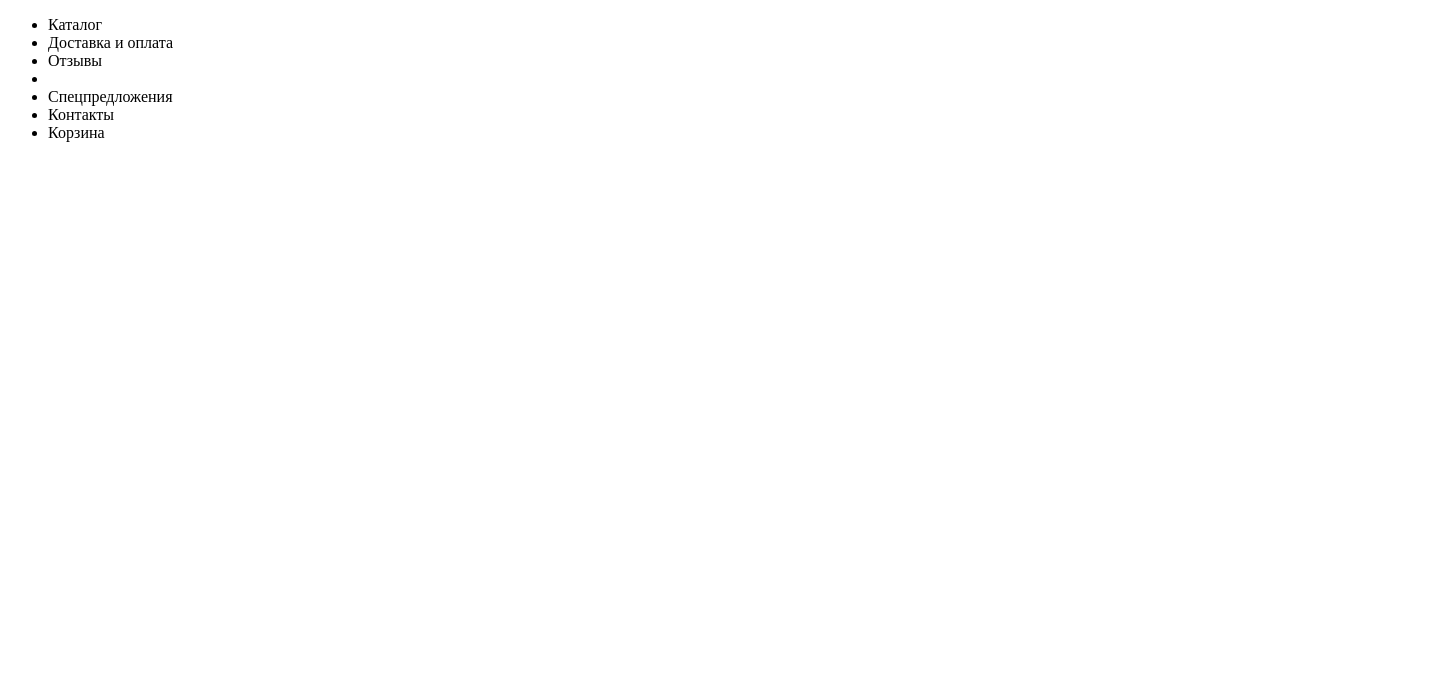
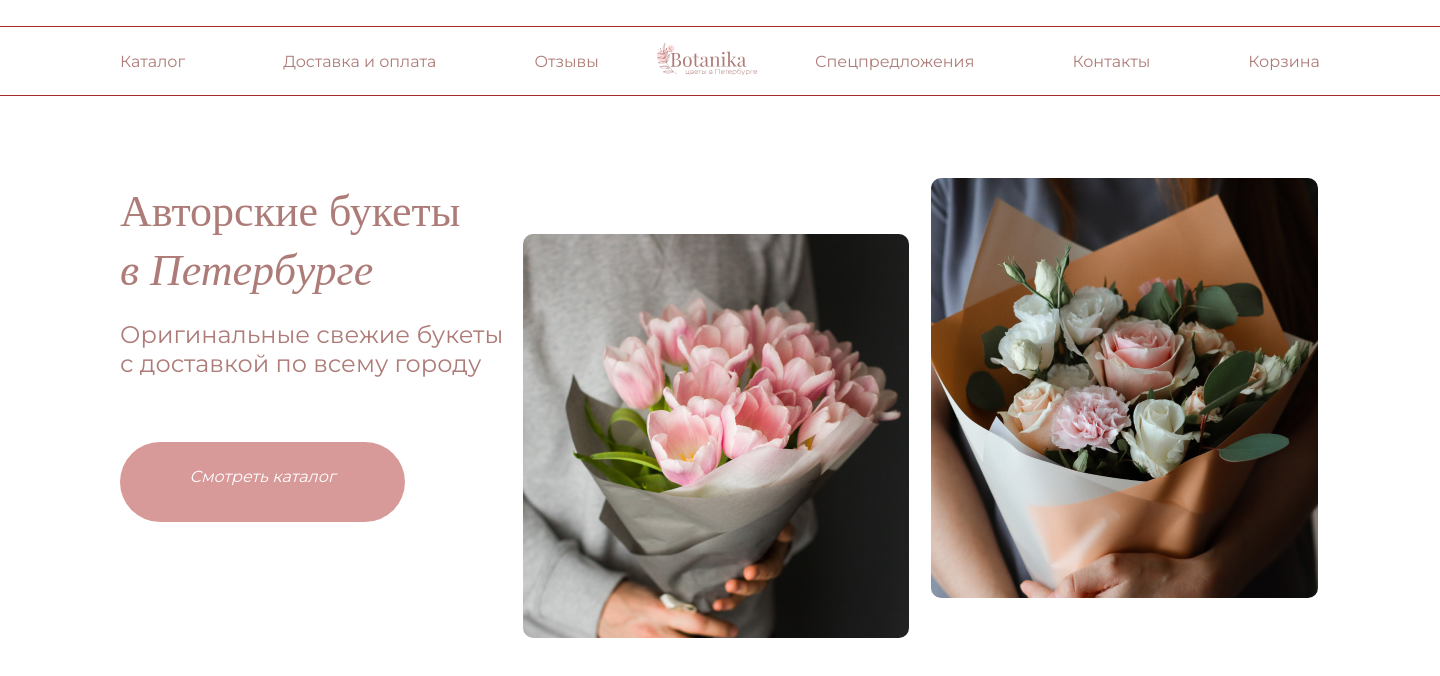
Before and after one commit to Towerbank/Zaverstai_2021, a plain HTML site: page index.html in a window 1280 px wide. Shown: the whole page, 1440 px wide, since content can reach past the window. Drawn offline with nearby package versions, Linux system fonts and the light colour scheme.

Commit message:
первый блок готов

```diff
--- a/index.html
+++ b/index.html
@@ -12,52 +12,86 @@
 <body>
   <header class='header'>
     <ul class="header__box">
-      <li>Каталог</li>
-      <li>Доставка и оплата</li>
-      <li>Отзывы</li>
-      <li><img src=""></li>
-      <li>Спецпредложения</li>
-      <li>Контакты</li>
-      <li>Корзина</li>
+      <li class='header__item'>
+        <a href="#" class='header__link'>Каталог</a>
+      </li>
+      <li class='header__item'>
+        <a href="#" class='header__link'>Доставка и оплата</a>
+      </li>
+      <li class='header__item'>
+        <a href="#" class='header__link'>Отзывы</a>
+      </li>
+      <li class='header__item'>
+        <a href="#" class='header__link'><img class='header__img' src="img/Logo.svg"></a>
+      </li>
+      <li class='header__item'>
+        <a href="#" class='header__link'>Спецпредложения</a>
+      </li>
+      <li class='header__item'>
+        <a href="#" class='header__link'>Контакты</a>
+      </li>
+      <li class='header__item'>
+        <a href="#" class='header__link'>Корзина</a>
+      </li>
     </ul>
   </header>
+
   <main>
-    <section class='header__main'>
+    <section class='main'>
+      <div class="container">
+        <div class="main__box">
+          <div class="main__description">
+            <h1 class="main__title">Авторские букеты<br>
+              <i>в Петербурге<i>
+            </h1>
+            <p class='main__subtitle'>Оригинальные свежие букеты<br>
+              с доставкой по всему городу</p>
+            <a href="#" class='main__button'>Смотреть каталог</a>
+          </div>
+          <div class="main__pictures">
+            <img class='main__img main__img--1' src="img/main-pic1.jpg" alt="">
+            <img class='main__img main__img--2' src="img/main-pic2.jpg" alt="">
+          </div>
+        </div>
+      </div>
+    </section>
+
+    <section class='advantage'>
 
     </section>
 
-    <section class='header__advantage'>
+    <section class='popular'>
 
     </section>
 
-    <section class='header__popular'>
+    <section class='catalog'>
 
     </section>
 
-    <section class='header__catalog'>
+    <section class='discount'>
 
     </section>
 
-    <section class='header__discount'>
+    <section class='news'>
 
     </section>
 
-    <section class='header__news'>
+    <section class='reviews'>
 
     </section>
 
-    <section class='header__reviews'>
-
-    </section>
-
-    <section class='header__footer'>
+    <section class='map'>
 
     </section>
   </main>
   <footer>
     <div></div>
   </footer>
-
+  <link rel="preconnect" href="https://fonts.googleapis.com">
+  <link rel="preconnect" href="https://fonts.gstatic.com" crossorigin>
+  <link
+    href="https://fonts.googleapis.com/css2?family=Montserrat:wght@400;500&family=Playfair+Display:wght@400;700&display=swap"
+    rel="stylesheet">
 </body>
 
 </html>
--- a/main.css
+++ b/main.css
@@ -0,0 +1,99 @@
+body {
+  width: 1440px;
+  margin: 0 auto;
+  font-family: 'Montserrat', sans-serif;
+  color: #AE7C78;
+}
+
+/*
+font-family: 'Playfair Display', serif;
+*/
+
+.container {
+  width: 1200px;
+  margin: 0 auto;
+}
+
+.container-2 {
+  width: 794px;
+}
+
+.header {
+  margin-top: 26px;
+  border-top: solid 1px brown;
+  border-bottom: solid 1px brown;
+  padding-top: 16px;
+  padding-bottom: 15px;
+}
+
+.header__box {
+  display: flex;
+  justify-content: space-between;
+  align-items: center;
+  list-style: none;
+  padding: 0;
+  margin: 0 120px;
+}
+
+.header__item:nth-child(4) {
+  margin-left: -40px;
+  margin-right: -40px;
+}
+
+.header__link {
+  text-decoration: none;
+  color: #AE7C78;
+  font-size: 16px;
+}
+
+.main__box {
+  display: flex;
+  margin-top: 82px;
+}
+
+.main__title {
+  font-family: Playfair Display;
+  font-size: 44px;
+  font-weight: 400;
+  margin-bottom: 24px;
+  margin-top: 0;
+}
+
+.main__subtitle {
+  font-style: normal;
+  font-weight: normal;
+  font-size: 24px;
+  margin-bottom: 64px;
+}
+
+.main__button {
+  display: block;
+  width: 285px;
+  height: 55px;
+  border-radius: 40px;
+  text-decoration: none;
+  text-align: center;
+  padding-top: 25px;
+  font-size: 16px;
+  color: #FFFFFF;
+  background-color: #D89999;
+  border: none;
+}
+
+.main__pictures {
+  margin-left: 20px;
+}
+
+.main__img {
+  border-radius: 10px;
+
+}
+
+.main__img--1 {
+  margin-top: 40px;
+}
+
+.main__img--2 {
+  margin-left: 18px;
+  margin-bottom: 40px;
+}
```
Also changed, not shown: img/Logo.svg (added), img/anna-tukhfatullina-food-photographer-stylist-bq6Gd7pQznU-unsplash 1.png (deleted), img/main-pic1.jpg (added), img/main-pic2.jpg (added), img/taisiia-shestopal-JZDyFwGAEqY-unsplash 1.png (deleted).
